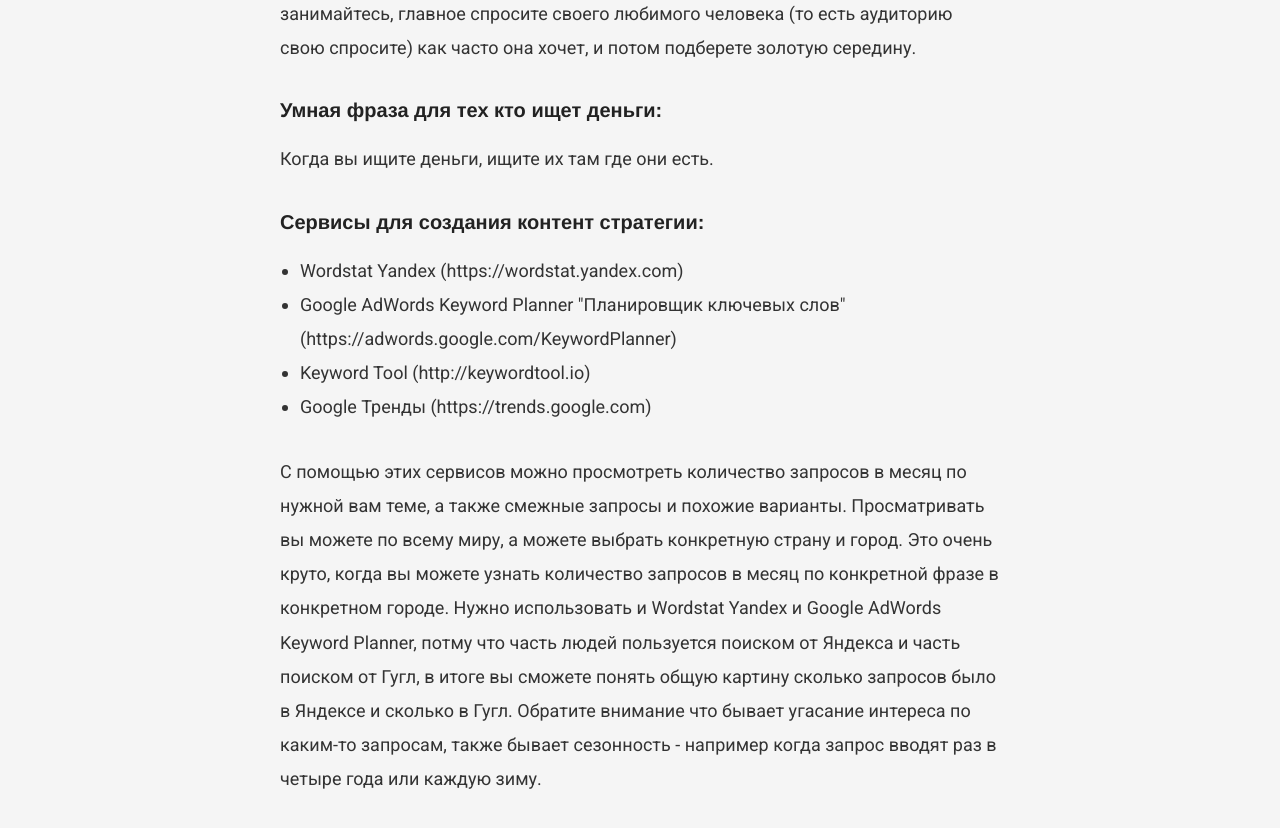
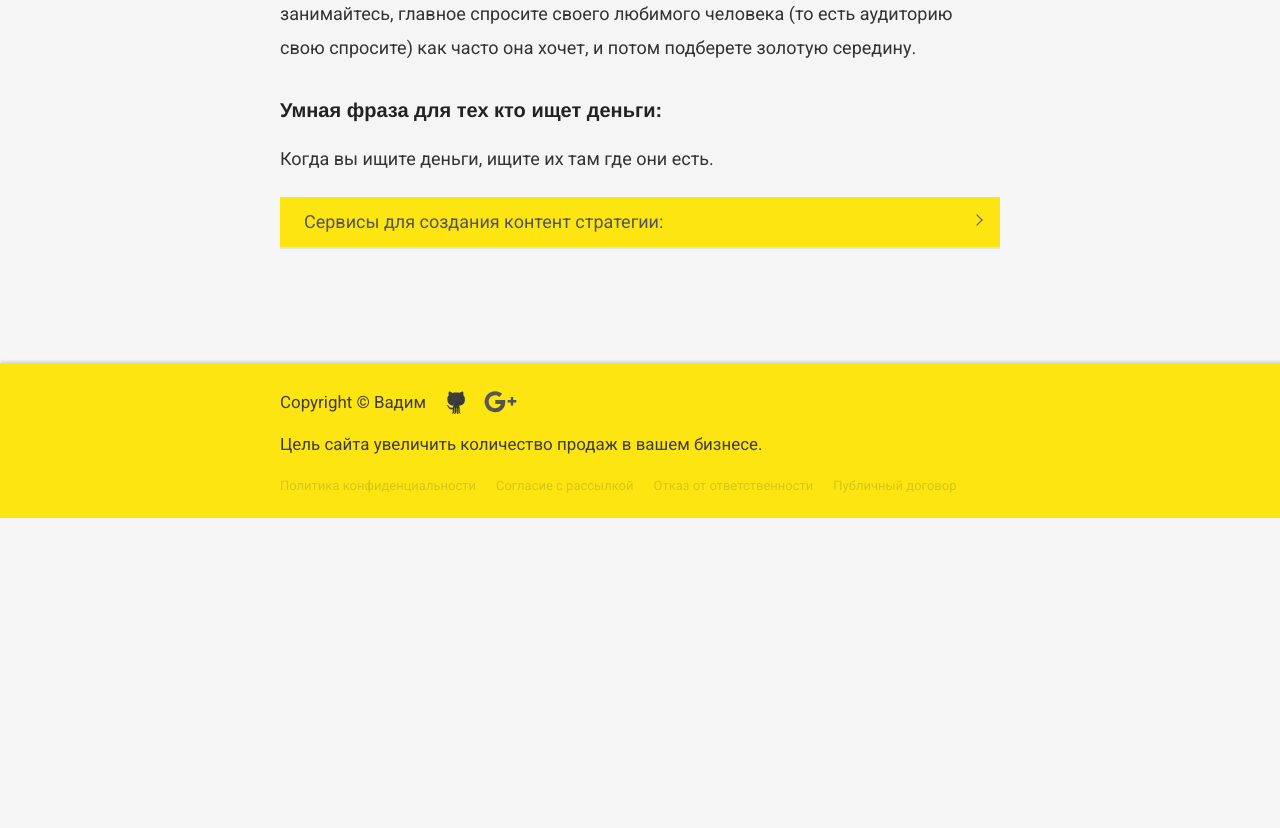
Before and after one commit to VadymVolos/vadymvolos.github.io, a Jekyll site: the page built from _posts/digital-marketing/2017-03-01-content-strategy.md, in a window 1280 px wide and 900 px high, scrolled down 2600 px. Shown: the top 828 px of the window. Built offline with Jekyll 4.4.1, drawn with Linux system fonts in a browser that asks for light colours; nearby versions of some CDN libraries; comment, search, counter and statistics services are not loaded; after the commit the page ends 3118 px from its top, so only the background shows below that.

Commit message:
Update 2017-03-01-content-strategy.md

```diff
--- a/_posts/digital-marketing/2017-03-01-content-strategy.md
+++ b/_posts/digital-marketing/2017-03-01-content-strategy.md
@@ -53,13 +53,34 @@
 Когда вы ищите деньги, ищите их там где они есть.
 
 
-<h3>Сервисы для создания контент стратегии:</h3>
+<ul class="accordion">
+	<li class="accordion-li">
+		<a class="accordion-a"><h3>Сервисы для создания контент стратегии:</h3></a>
+		<div class="accordion-content">
+      <ul>
+      <li>Wordstat Yandex (https://wordstat.yandex.com)</li>
+      <li>Google AdWords Keyword Planner "Планировщик ключевых слов" (https://adwords.google.com/KeywordPlanner)</li>
+      <li>Keyword Tool (http://keywordtool.io)</li>
+      <li>Google Тренды (https://trends.google.com)</li>
+      </ul>
+<p>
+С помощью этих сервисов можно просмотреть количество запросов в месяц по нужной вам теме, а также смежные запросы и похожие варианты. Просматривать вы можете по всему миру, а можете выбрать конкретную страну и город. Это очень круто, когда вы можете узнать количество запросов в месяц по конкретной фразе в конкретном городе. Нужно использовать и Wordstat Yandex и Google AdWords Keyword Planner, потму что часть людей пользуется поиском от Яндекса и часть поиском от Гугл, в итоге вы сможете понять общую картину сколько запросов было в Яндексе и сколько в Гугл. Обратите внимание что бывает угасание интереса по каким-то запросам, также бывает сезонность - например когда запрос вводят раз в четыре года или каждую зиму.
+</p>
+		</div>
+	</li>
+<!--
+	<li class="accordion-li">
+		<a class="accordion-a">Dolor sit Amet</a>
+		<div class="accordion-content">
+		<p></p>
+		</div>
+	</li>
+	<li class="accordion-li">
+		<a class="accordion-a">Dolor sit Amet</a>
+		<div class="accordion-content">
+		<p></p>
+		</div>
+	</li>
+-->
 
-<ul>
-<li>Wordstat Yandex (https://wordstat.yandex.com)</li>
-<li>Google AdWords Keyword Planner "Планировщик ключевых слов" (https://adwords.google.com/KeywordPlanner)</li>
-<li>Keyword Tool (http://keywordtool.io)</li>
-<li>Google Тренды (https://trends.google.com)</li>
-</ul>
-
-С помощью этих сервисов можно просмотреть количество запросов в месяц по нужной вам теме, а также смежные запросы и похожие варианты. Просматривать вы можете по всему миру, а можете выбрать конкретную страну и город. Это очень круто, когда вы можете узнать количество запросов в месяц по конкретной фразе в конкретном городе. Нужно использовать и Wordstat Yandex и Google AdWords Keyword Planner, потму что часть людей пользуется поиском от Яндекса и часть поиском от Гугл, в итоге вы сможете понять общую картину сколько запросов было в Яндексе и сколько в Гугл. Обратите внимание что бывает угасание интереса по каким-то запросам, также бывает сезонность - например когда запрос вводят раз в четыре года или каждую зиму.
+</ul> <!-- / accordion -->
```
